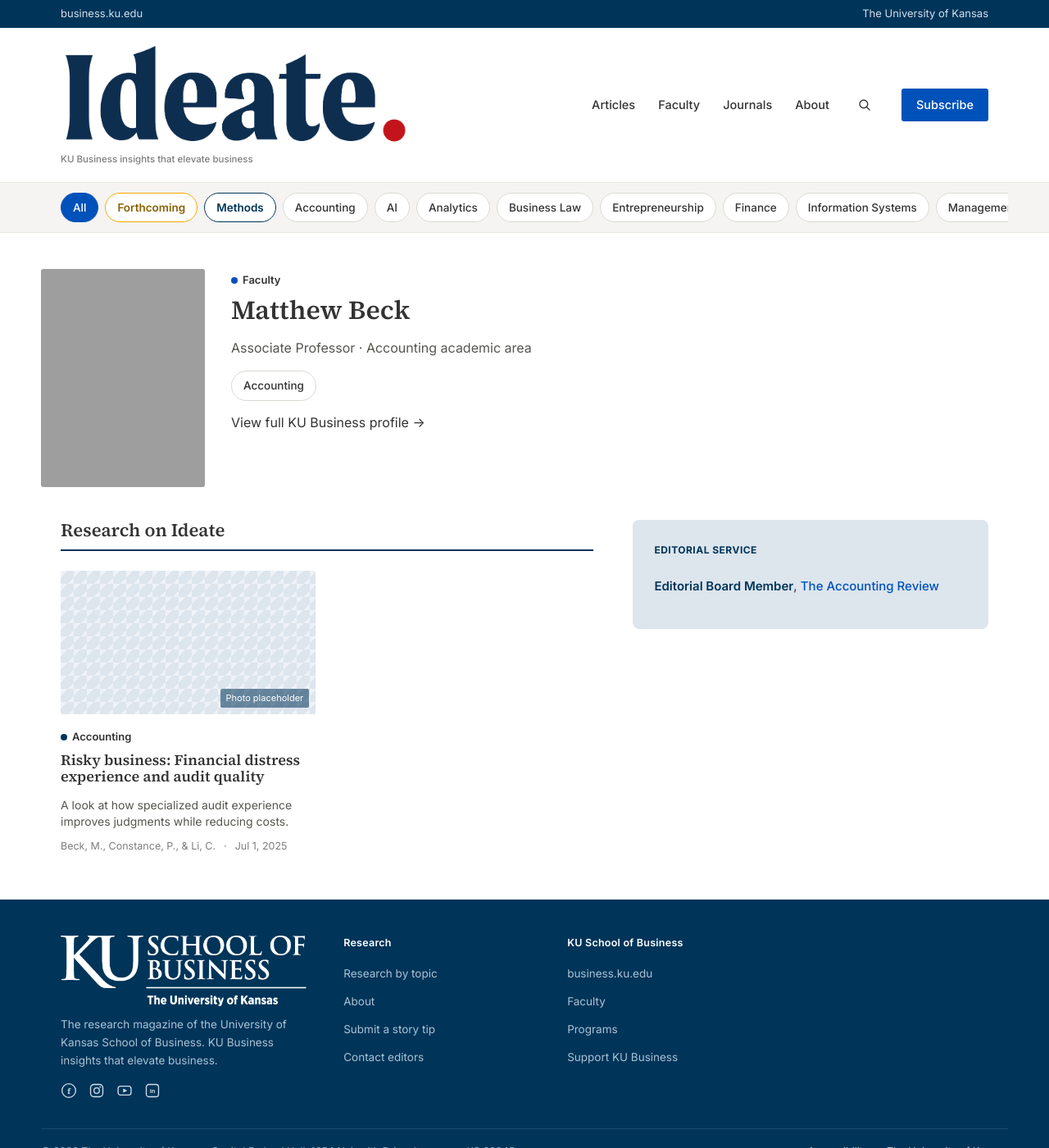
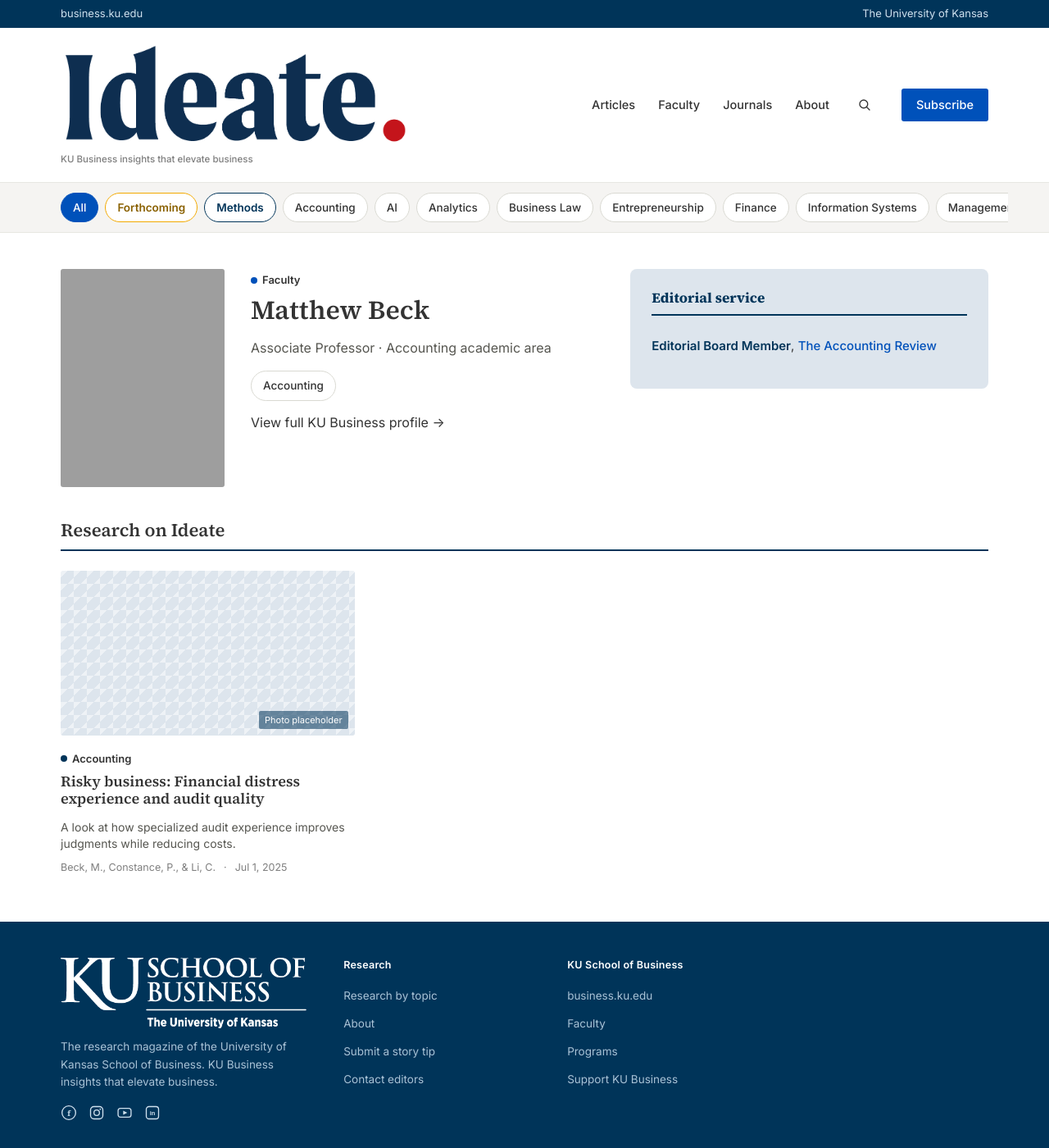
Before and after one commit to KUBschool/ideate, a Jekyll site: the page built from _faculty/matthew-beck.md, in a window 1280 px wide and 1400 px high. Shown: the whole window at 82% size. Built offline with Jekyll 4.4.1, drawn with Linux system fonts in a browser that asks for light colours; grey boxes are pictures that could not be loaded.

Commit message:
Faculty profile layout changes

```diff
--- a/_layouts/faculty.html
+++ b/_layouts/faculty.html
@@ -19,7 +19,14 @@
 }
 </script>
 
-<div class="wrap faculty-header">
+{% assign my_journal_groups = my_articles | where_exp: 'a', 'a.journal != nil' | group_by: 'journal' | sort: 'name' %}
+{% assign has_sidebar = false %}
+{% if page.editorial_service and page.editorial_service.size > 0 %}{% assign has_sidebar = true %}{% endif %}
+{% if my_journal_groups.size > 0 %}{% assign has_sidebar = true %}{% endif %}
+
+<div class="wrap">
+  <div class="faculty-header-grid{% unless has_sidebar %} faculty-header-grid-solo{% endunless %}">
+    <div class="faculty-header">
       <div class="faculty-photo-wrap">
         {% if page.photo %}
           <img
@@ -50,14 +57,35 @@
       </div>
     </div>
 
-{% assign my_journal_groups = my_articles | where_exp: 'a', 'a.journal != nil' | group_by: 'journal' | sort: 'name' %}
-{% assign has_sidebar = false %}
-{% if page.editorial_service and page.editorial_service.size > 0 %}{% assign has_sidebar = true %}{% endif %}
-{% if my_journal_groups.size > 0 %}{% assign has_sidebar = true %}{% endif %}
+    {% if has_sidebar %}
+    <aside class="faculty-sidebar">
+      {% if page.editorial_service and page.editorial_service.size > 0 %}
+      <div class="faculty-sidebar-block">
+        <h2>Editorial service</h2>
+        <ul class="editorial-service-list">
+          {% for role in page.editorial_service %}
+          <li><span class="es-role">{{ role.role }}</span>, <a href="{{ '/journals/' | relative_url }}#{{ role.journal | slugify }}">{{ role.journal }}</a></li>
+          {% endfor %}
+        </ul>
+      </div>
+      {% endif %}
+
+      {% if my_journal_groups.size > 0 %}
+      <div class="faculty-sidebar-block">
+        <h2>Academic journal contributions</h2>
+        <ul class="journal-contributions-list">
+          {% for group in my_journal_groups %}
+          <li><a href="{{ '/journals/' | relative_url }}#{{ group.name | slugify }}">{{ group.name }}</a>{% if group.items.size > 1 %} <span class="jc-count">({{ group.items.size }} articles)</span>{% endif %}</li>
+          {% endfor %}
+        </ul>
+      </div>
+      {% endif %}
+    </aside>
+    {% endif %}
+  </div>
+</div>
 
 <section class="wrap" style="padding-bottom:56px;">
-  <div class="faculty-body-grid{% unless has_sidebar %} faculty-body-grid-solo{% endunless %}">
-    <div class="faculty-main">
   <div class="section-head">
     <h2>Research on Ideate</h2>
   </div>
@@ -70,32 +98,4 @@
   {% else %}
   <p style="color:var(--ku-gray-mid); font-size:15px;">No articles tagged to {{ page.full_name }} yet.</p>
   {% endif %}
-    </div>
-
-    {% if has_sidebar %}
-    <aside class="faculty-sidebar">
-      {% if page.editorial_service and page.editorial_service.size > 0 %}
-      <div class="faculty-sidebar-block">
-        <h4>Editorial service</h4>
-        <ul class="editorial-service-list">
-          {% for role in page.editorial_service %}
-          <li><span class="es-role">{{ role.role }}</span>, <a href="{{ '/journals/' | relative_url }}#{{ role.journal | slugify }}">{{ role.journal }}</a></li>
-          {% endfor %}
-        </ul>
-      </div>
-      {% endif %}
-
-      {% if my_journal_groups.size > 0 %}
-      <div class="faculty-sidebar-block">
-        <h4>Academic journal contributions</h4>
-        <ul class="journal-contributions-list">
-          {% for group in my_journal_groups %}
-          <li><a href="{{ '/journals/' | relative_url }}#{{ group.name | slugify }}">{{ group.name }}</a>{% if group.items.size > 1 %} <span class="jc-count">({{ group.items.size }} articles)</span>{% endif %}</li>
-          {% endfor %}
-        </ul>
-      </div>
-      {% endif %}
-    </aside>
-    {% endif %}
-  </div>
 </section>
--- a/assets/css/style.css
+++ b/assets/css/style.css
@@ -112,11 +112,19 @@
 .photo.portrait{ aspect-ratio: 3 / 4; }
 
 /* ---------- faculty profile page ---------- */
+.faculty-header-grid{
+  display: grid;
+  grid-template-columns: 1.5fr 1fr;
+  gap: 40px;
+  padding: 44px 0 40px;
+  align-items: start;
+}
+.faculty-header-grid.faculty-header-grid-solo{ grid-template-columns: 1fr; }
+
 .faculty-header{
   display: grid;
   grid-template-columns: 200px 1fr;
   gap: 32px;
-  padding: 44px 0 40px;
   align-items: start;
 }
 .faculty-photo-wrap{ width: 200px; }
@@ -125,41 +133,32 @@
 .faculty-topics{ display: flex; flex-wrap: wrap; gap: 8px; margin-top: 16px; }
 .faculty-topics .topic-pill{ cursor: pointer; }
 
-/* ---------- faculty page body: article grid + credentials sidebar ---------- */
-.faculty-body-grid{
-  display: grid;
-  grid-template-columns: 1.5fr 1fr;
-  gap: 48px;
-  align-items: start;
-}
-.faculty-body-grid.faculty-body-grid-solo{ grid-template-columns: 1fr; }
-.faculty-main .card-grid{ grid-template-columns: repeat(2, 1fr); }
-
+/* ---------- editorial service / journal contributions sidebar ---------- */
 .faculty-sidebar{
   background: var(--ku-steam);
   border-radius: 8px;
-  padding: 28px 26px;
+  padding: 26px 26px 28px;
 }
 .faculty-sidebar-block + .faculty-sidebar-block{
-  margin-top: 26px;
+  margin-top: 28px;
   padding-top: 26px;
-  border-top: 1px solid rgba(0,52,89,.12);
+  border-top: 1px solid rgba(0,52,89,.14);
 }
-.faculty-sidebar h4{
-  font-size: 12px;
-  text-transform: uppercase;
-  letter-spacing: .04em;
+.faculty-sidebar h2{
+  font-size: 17px;
+  font-weight: 700;
   color: var(--ku-night);
-  margin: 0 0 12px;
-  font-weight: 700;
+  margin: 0 0 14px;
+  padding-bottom: 10px;
+  border-bottom: 2px solid var(--ku-night);
 }
 
 /* editorial-service-list / journal-contributions-list get their dividers muted
    to sit correctly on the steam fill rather than the page's white background */
 .faculty-sidebar .editorial-service-list li,
-.faculty-sidebar .journal-contributions-list li{ border-bottom-color: rgba(0,52,89,.12); }
+.faculty-sidebar .journal-contributions-list li{ border-bottom-color: rgba(0,52,89,.14); }
 
-/* ---------- editorial service & journal contributions (faculty page) ---------- */
+/* ---------- editorial service & journal contributions (list styling, shared) ---------- */
 .editorial-service-list, .journal-contributions-list{
   list-style: none;
   margin: 0; padding: 0;
@@ -888,7 +887,7 @@
   .hero-grid{ grid-template-columns: 1fr; }
   .hero-list{ border-left: none; padding-left: 0; border-top: 1px solid #e7e7e2; padding-top: 20px; }
   .card-grid{ grid-template-columns: repeat(2, 1fr); }
-  .faculty-body-grid{ grid-template-columns: 1fr; }
+  .faculty-header-grid{ grid-template-columns: 1fr; }
   .stub-grid, .awards-grid{ grid-template-columns: 1fr; }
   .footer-top{ grid-template-columns: 1fr 1fr; }
   .article-body{ grid-template-columns: 1fr; }
@@ -899,7 +898,6 @@
 }
 @media (max-width: 620px){
   .card-grid{ grid-template-columns: 1fr; }
-  .faculty-main .card-grid{ grid-template-columns: 1fr; }
   .footer-top{ grid-template-columns: 1fr; }
   .hero-feature h1{ font-size: 28px; }
   .article-header h1{ font-size: 30px; }
```
Lines whose indentation alone changed are shown as unchanged.
